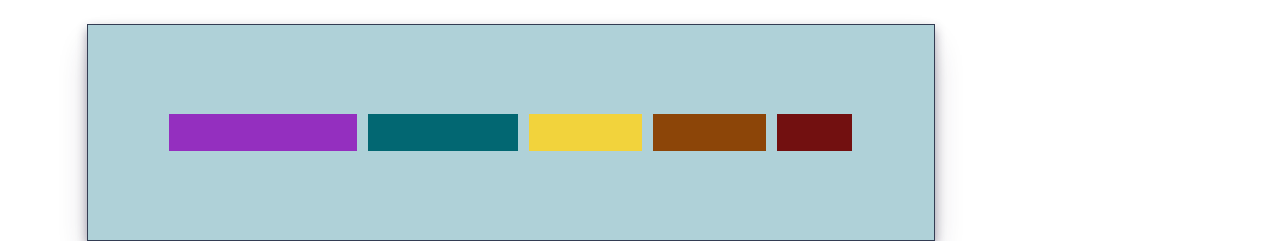
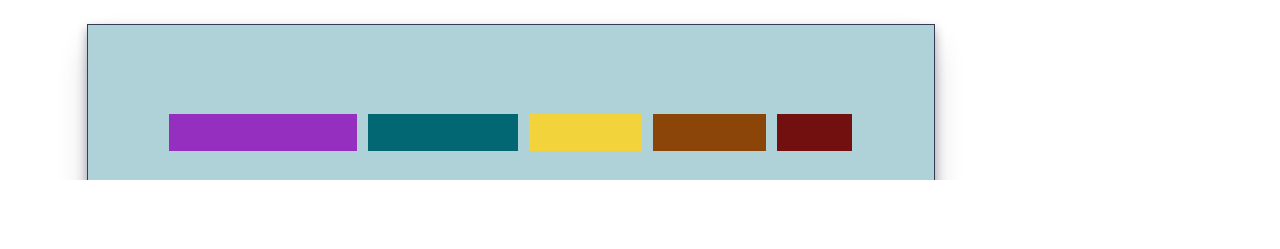
Before and after one commit to WineryDog/battleship, a plain HTML site: page index.html in a window 1280 px wide. Shown: the part 628-877 px from the top of the page. After the commit the page ends 808 px from the top, so only its background shows below. Drawn offline with Linux system fonts and the light colour scheme.

Commit message:
Add viewport in html

```diff
--- a/index.html
+++ b/index.html
@@ -14,6 +14,7 @@
       src="https://kit.fontawesome.com/755143204d.js"
       crossorigin="anonymous"
     ></script>
+    <meta name="viewport" content="width=device-width, initial-scale=1" />
     <title>Battleship</title>
   <script defer src="main.js"></script><link href="styles.css" rel="stylesheet"></head>
   <body>
--- a/styles.css
+++ b/styles.css
@@ -24,7 +24,9 @@
 html,
 body {
   min-width: 19.75rem;
+  min-height: 100vh;
   overflow-x: auto;
+  height: 100vh;
 }
 
 main {
```
